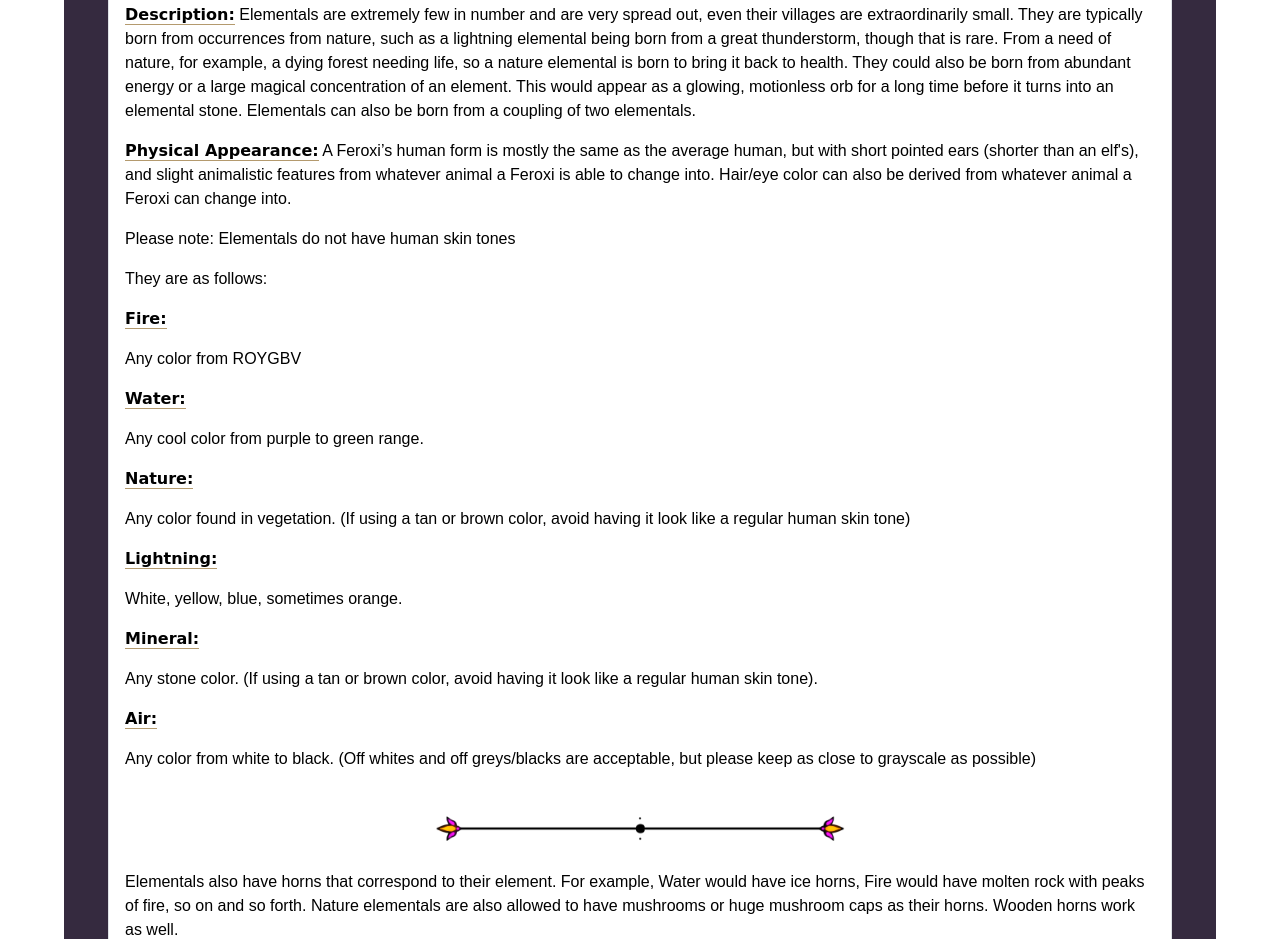
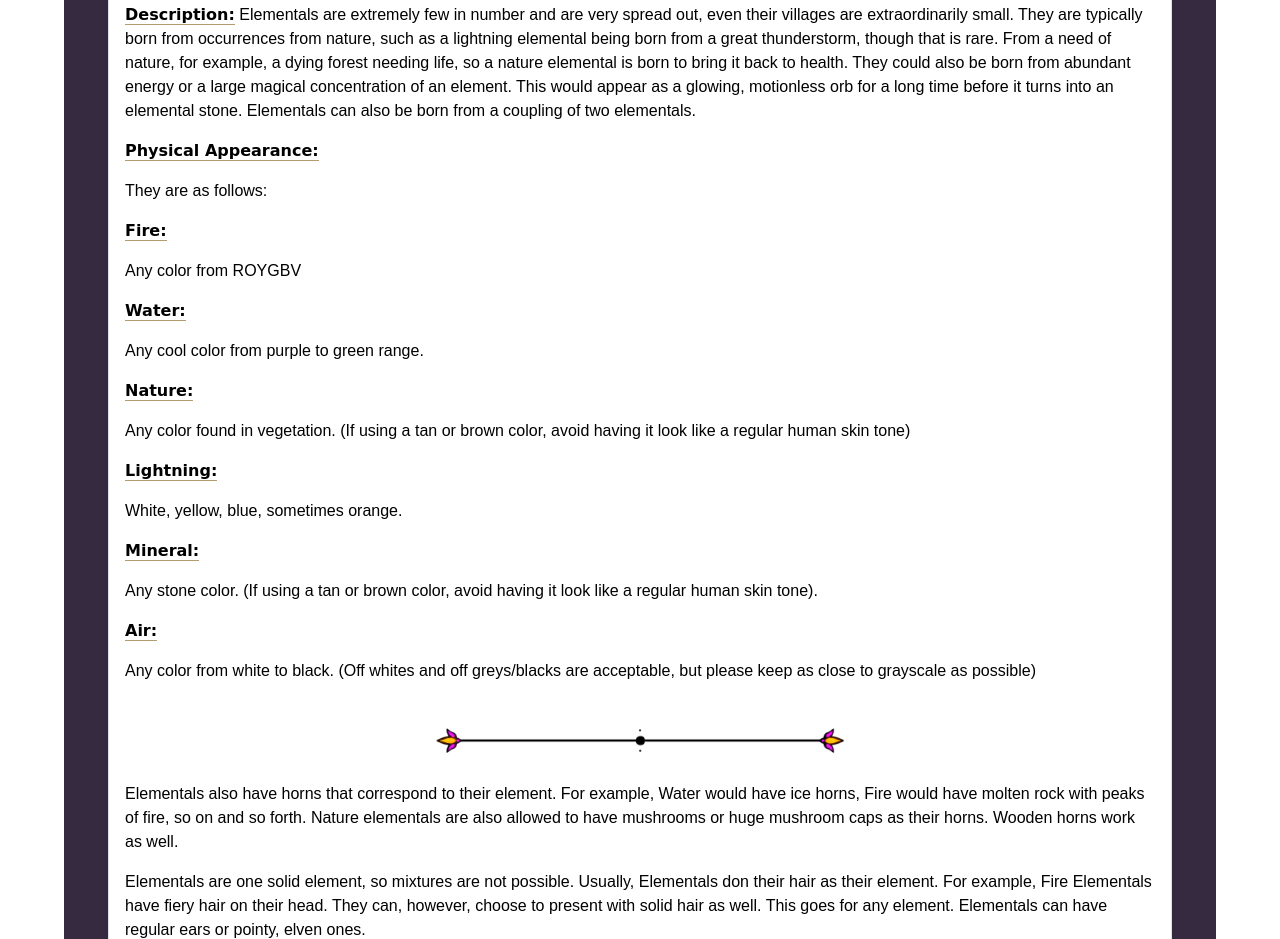
Before and after one commit to Wispna/Wispna.github.io, a plain HTML site: page racespage.html in a window 1280 px wide. Shown: the part 7968-8907 px from the top of the page. Drawn offline with Linux system fonts and the light colour scheme; a web font is replaced by a local one.

Commit message:
elemental correction

```diff
--- a/racespage.html
+++ b/racespage.html
@@ -591,8 +591,7 @@
                             <p><strong>Elemental Affinity:</strong> Any except light and dark.</p>
                             <p><strong>Primary Region:</strong> Can be found anywhere! They most likely spawn in a habitat corresponding to their elemental affinity.</p>
                             <p><strong>Description:</strong> Elementals are extremely few in number and are very spread out, even their villages are extraordinarily small. They are typically born from occurrences from nature, such as a lightning elemental being born from a great thunderstorm, though that is rare. From a need of nature, for example, a dying forest needing life, so a nature elemental is born to bring it back to health. They could also be born from abundant energy or a large magical concentration of an element. This would appear as a glowing, motionless orb for a long time before it turns into an elemental stone. Elementals can also be born from a coupling of two elementals.</p>
-                            <p><strong>Physical Appearance:</strong> A Feroxi’s human form is mostly the same as the average human, but with short pointed ears (shorter than an elf's), and slight animalistic features from whatever animal a Feroxi is able to change into. Hair/eye color can also be derived from whatever animal a Feroxi can change into.</p>
-                            <p>Please note: Elementals do not have human skin tones</p>
+                            <p><strong>Physical Appearance:</strong></p>
                             <p>They are as follows:</p>
                             <p><strong>Fire:</strong></p>
                             <p>Any color from ROYGBV</p>
```
